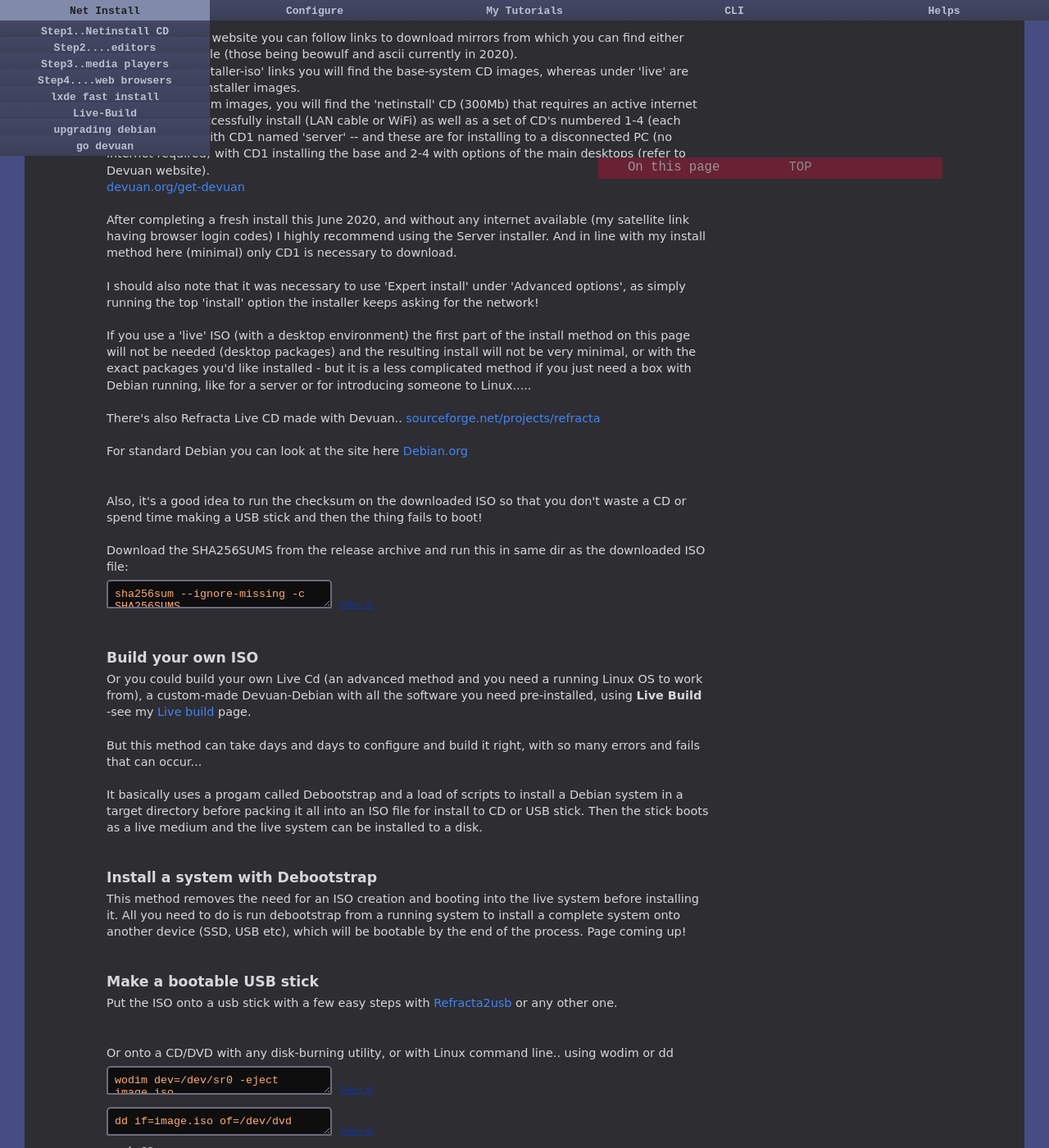
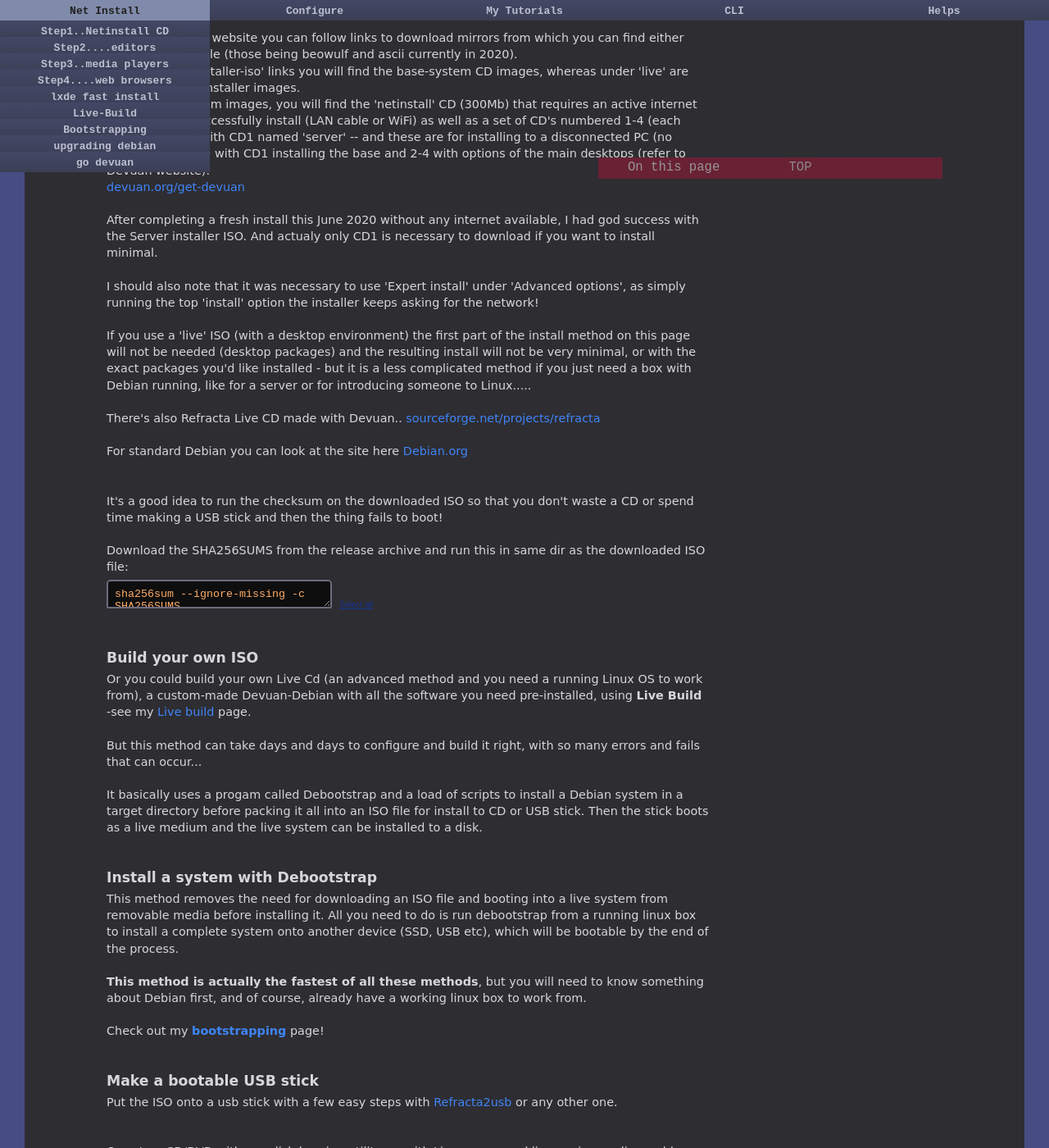
Before and after one commit to dquinton/debian-install, a Jekyll site: the page built from netinstall/step1.html, in a window 1280 px wide and 1400 px high, scrolled down 1469 px. Shown: the whole window at 82% size. Built offline with Jekyll 4.4.1, drawn with Linux system fonts in a browser that asks for light colours.

Commit message:
bootstrap pg

```diff
--- a/_includes/navbar.html
+++ b/_includes/navbar.html
@@ -11,7 +11,8 @@
                 <li><a href="{{site.baseurl}}/netinstall/step4.html">Step4....web browsers</a></li>
                 <li><a href="{{site.baseurl}}/netinstall/lxde-fast.html">lxde fast install</a></li>
                 <li><a href="{{site.baseurl}}/netinstall/live-build.html">Live-Build</a></li>
-                <li><a href="{{site.baseurl}}/netinstall/upgrade.html">upgrading debian</a></li>
+                 <li><a href="{{site.baseurl}}/netinstall/bootstrapping.html">Bootstrapping</a></li>
+                 <li><a href="{{site.baseurl}}/netinstall/upgrade.html">upgrading debian</a></li>
                 <li><a href="{{site.baseurl}}/netinstall/go-devuan.html">go devuan</a></li>
              </ul>
     </li>
--- a/config/ranger.html
+++ b/config/ranger.html
@@ -99,7 +99,8 @@ git clone https://github.com/hut/ranger.git</textarea>
 &nbsp;<input type="button" class="submitLink" value="Select all" onClick="javascript:this.form.T.focus();this.form.T.select();">
 </form>
 <br>
-
+If Ranger crashes with a python error about misuse of Tab indentation in multiple files, try downloading a previous release from Github (<a href="https://github.com/ranger/ranger/releases">ranger/releases</a>), just unzip enter the ranger dir and run ./ranger.py, and if it runs then install it with sudo make install
+<br><br><br>
 optional installs for Ranger:
 <form><textarea name="T" id="install" rows="2" cols="80">
 sudo apt install w3m w3m-img less xsel xvkbd atool mediainfo jhead ffmpegthumbnailer trash-cli</textarea>
--- a/netinstall.html
+++ b/netinstall.html
@@ -33,12 +33,14 @@ Then there's details about keeping Debian updated and upgrading to a newer relea
                 <tr><td style="font-size: 18px;"><a href="{{site.baseurl}}/netinstall/step4.html">Step5</a></td>
                 <td>Enable multiarch, Google Earth, Skype</td></tr>
 
-
                 <tr><td style="font-size: 18px;"><a href="{{site.baseurl}}/netinstall/lxde-fast.html">Lxde fast install</a></td>
                 <td>The install overview for Debian with LXDE</td></tr>
 
                 <tr><td style="font-size: 18px;"><a href="{{site.baseurl}}/netinstall/live-build.html">Live build</a></td>
                 <td>Create a custom Live Devuan/Debian CD using Live-Build</td></tr>
+
+                 <tr><td style="font-size: 18px;"><a href="{{site.baseurl}}/netinstall/bootstrapping.html">Bootstrapping</a></td>
+                <td>Install a new Devuan system using the debootstrap method</td></tr>
 
                 <tr><td style="font-size: 18px;"><a href="{{site.baseurl}}/netinstall/upgrade.html">Upgrade Debian</a></td>
                 <td>Keeping your Debian up to date, uprading to a new release, upgrading the kernel</td></tr>
--- a/netinstall/step1.html
+++ b/netinstall/step1.html
@@ -106,7 +106,7 @@ Of the base-system images, you will find the 'netinstall' CD (300Mb) that requir
 
 
 <br><br>
-After completing a fresh install this June 2020, and without any internet available (my satellite link having  browser login codes) I highly recommend using the Server installer.  And in line with my install method here (minimal) only CD1 is necessary to download.
+After completing a fresh install this June 2020 without any internet available, I had god success with the Server installer ISO.  And actualy only CD1 is necessary to download if you want to install minimal.
 <br><br>
 I should also note that it was necessary to use 'Expert install' under 'Advanced options', as simply running the top 'install' option the installer keeps asking for the network!
 <br><br>
@@ -118,7 +118,7 @@ There's also Refracta Live CD made with Devuan.. <a href="http://sourceforge.net
 For standard Debian you can look at the site here  <a href="http://www.debian.org">Debian.org </a>
 <br>
 <br><br>
-Also, it's a good idea to run the checksum on the downloaded ISO so that you don't waste a CD or spend time making a USB stick and then the thing fails to boot!
+It's a good idea to run the checksum on the downloaded ISO so that you don't waste a CD or spend time making a USB stick and then the thing fails to boot!
 <br><br>
 Download the SHA256SUMS from the release archive and run this in same dir as the downloaded ISO file:
 <form>
@@ -137,9 +137,11 @@ It basically uses a progam called Debootstrap and a load of scripts to install a
 
 <br><br><br>
 <h3>Install a system with  Debootstrap</h3>
-This method removes the need for an ISO creation and booting into the live system before installing it.  All you need to do is run debootstrap from a running system to install a  complete system onto another device (SSD, USB etc), which will be bootable by the end of the process.  Page coming up!
-
-
+This method removes the need for downloading an ISO file and booting into a live system from removable media before installing it.  All you need to do is run debootstrap from a running linux box to install a  complete system onto another device (SSD, USB etc), which will be bootable by the end of the process.
+<br><br>
+<b>This method is actually the fastest of all these methods</b>, but you will need to know something about Debian first, and of course, already have a working linux box to work from.
+<br><br>
+Check out my <a href="{{site.baseurl}}/netinstall/bootstrapping.html"><b>bootstrapping</b></a> page!
 
 <br>
 <br><br>
```
Also changed, not shown: config/text-editor.html (+126 -0 lines).
